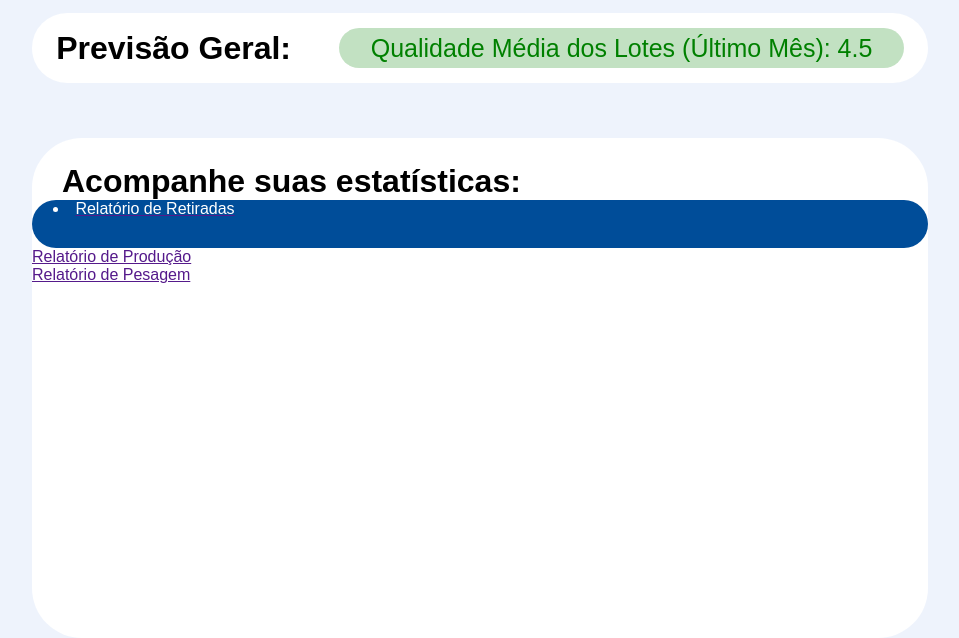
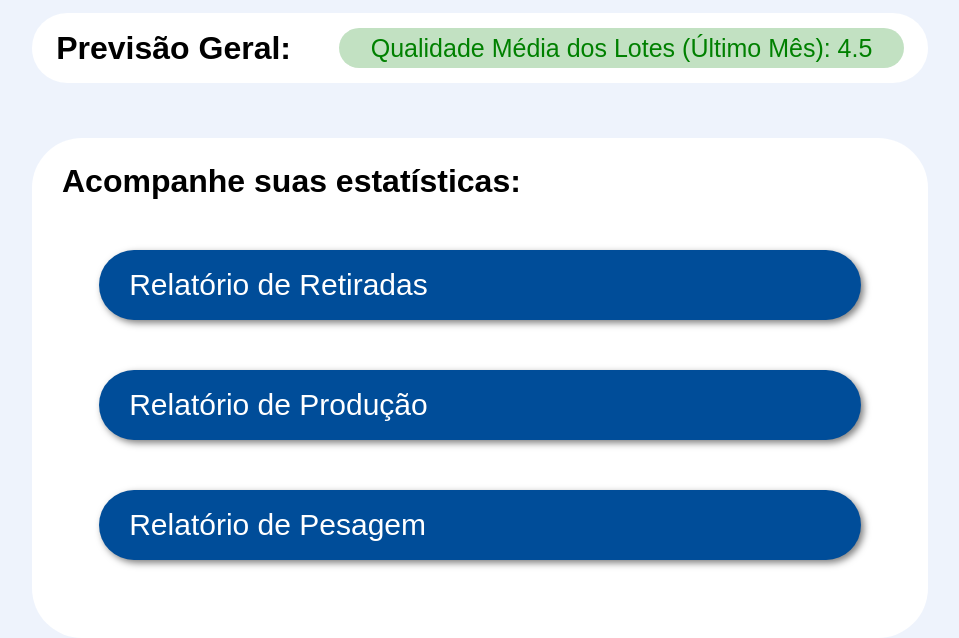
Before and after one commit to The-Vonky/Fazenda-Magalhaes, a PHP site: page /relatorio.html in a window 1280 px wide. Shown: the part 199-837 px from the top of the page, without its empty margins (160-1119 px from the left). Run offline with PHP 8.4, Linux system fonts and the light colour scheme.

Commit message:
att relatório

```diff
--- a/Fazenda-Magalhaes-desenvolvimento/Fazenda-Magalhaes-desenvolvimento/Fazenda/relatorio.css
+++ b/Fazenda-Magalhaes-desenvolvimento/Fazenda-Magalhaes-desenvolvimento/Fazenda/relatorio.css
@@ -47,7 +47,8 @@ nav a {
     color: white;
     padding: 10px;
     text-decoration: none;
-    transition: background-color 0.3s ease;
+    transition: 0.3s ease;
+    border-radius: 5px;
 }
 
 nav a:hover {
@@ -62,7 +63,7 @@ nav a {
     color: white;
     padding: 10px;
     text-decoration: none;
-    transition: background-color 0.3s ease;
+    transition: 0.3s ease;
 }
 
 nav a:hover {
@@ -118,7 +119,7 @@ footer {
     margin-top: 40px;
     border-top: 1px solid #e0e0e0;
 }
-
+/********************************************/
 .miniCont {
     width: 70%;
     height: 70px;
@@ -165,13 +166,71 @@ footer {
     padding: 25px 0 0 0;
 }
 
-.sub1 li{
-    padding-right: 75%;
-    padding-bottom: 30px;
+.subUnited {
+    margin-top: 0;
+}
+
+.subUnited p{
+    font-size: 30px;
+    margin-left: 30px;
+}
+
+.sub1 {
+    display: flex;
+    align-items: center;
+    margin: 50px auto;
+    width: 85%;
+    height: 70px;
+    cursor: pointer;
     background-color: #004d99;
     color: #FFFFFF;
-    text-decoration: none;
-    align-content: center;
+    border-radius: 50px;
+    transition: 0.3s ease;
+    box-shadow: 3px 3px 7px rgba(0, 0, 0, 0.5);
+}
+
+/*.sub2 {
+    display: flex;
+    align-items: center;
+    width: 50%;
+    height: 50px;
+    cursor: pointer;
+    background-color: #004d99;
+    color: #FFFFFF;
     border-radius: 25px;
-    text-align: center;
+    transition: 0.3s ease;
 }
+
+.sub3 {
+    display: flex;
+    align-items: center;
+    width: 50%;
+    height: 50px;
+    cursor: pointer;
+    background-color: #004d99;
+    color: #FFFFFF;
+    border-radius: 25px;
+    transition: 0.3s ease;
+}*/
+
+.container .sub1:hover {
+    background-color: #1a3e70;
+    border-radius: 50px;
+    box-shadow: none;
+}
+
+.container .sub1:active {
+    background-color: #1a3e70;
+    border-radius: 50px;
+    box-shadow: none;
+}
+
+/*.container .sub2:hover {
+    background-color: #1a3e70;
+    border-radius: 25px;
+}
+
+.container .sub3:hover {
+    background-color: #1a3e70;
+    border-radius: 25px;
+}*/
--- a/Fazenda-Magalhaes-desenvolvimento/Fazenda-Magalhaes-desenvolvimento/Fazenda/relatorio.html
+++ b/Fazenda-Magalhaes-desenvolvimento/Fazenda-Magalhaes-desenvolvimento/Fazenda/relatorio.html
@@ -31,14 +31,16 @@
         </div>
         <div class="container">
             <h1 class="conTitle">Acompanhe suas estatísticas:</h1>
-            <div class="sub1">
-                <a href=""><li>Relatório de Retiradas</li></a>
-            </div>
-            <div class="sub2">
-                <a href="">Relatório de Produção</a>
-            </div>
-            <div class="sub3">
-                <a href="">Relatório de Pesagem</a>
+            <div class="subUnited">
+                <div class="sub1" onclick= "window.location= 'lotes.html'">
+                    <p>Relatório de Retiradas</p>
+                </div>
+                <div class="sub1">
+                    <p>Relatório de Produção</p>
+                </div>
+                <div class="sub1">
+                    <p>Relatório de Pesagem</p>
+                </div>
             </div>
         </div>
     </div>
```
